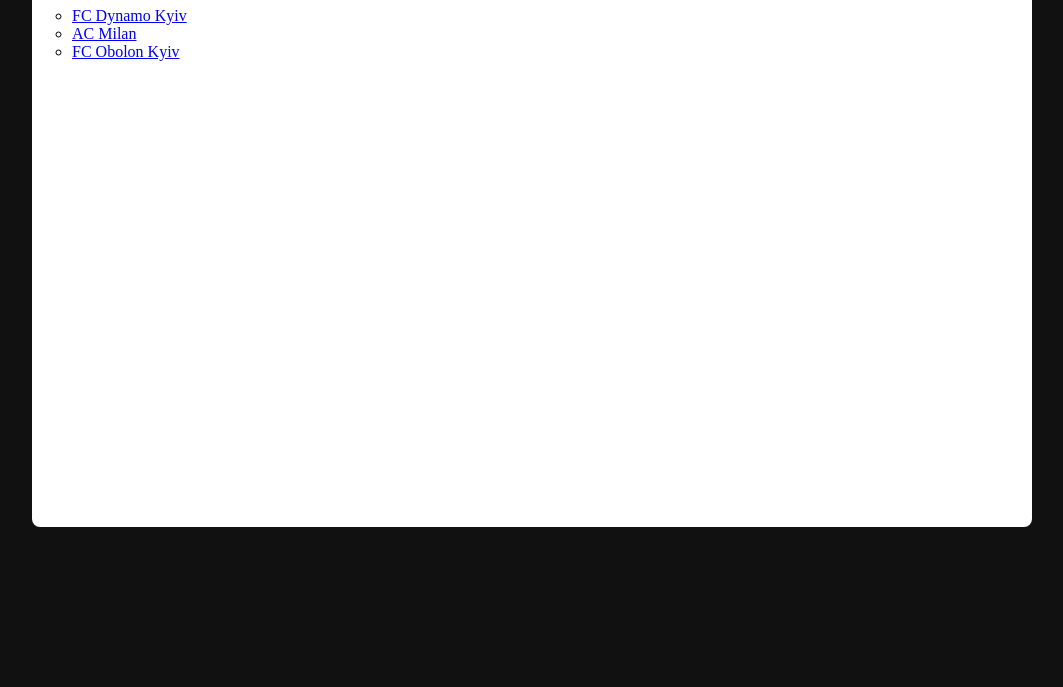
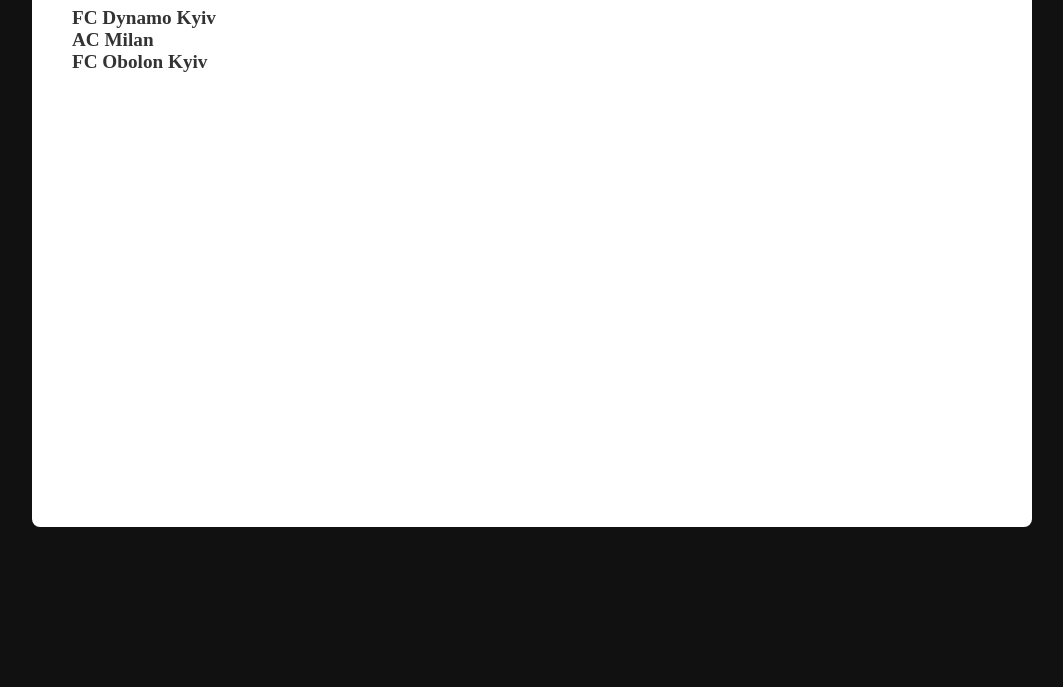
Before and after one commit to panshadow/bb-demo, a plain HTML site: page index.html in a window 1280 px wide. Shown: the part 113-800 px from the top of the page, without its empty margins (108-1171 px from the left). Drawn offline with Linux system fonts and the light colour scheme.

Commit message:
index list style update

```diff
--- a/css/style.css
+++ b/css/style.css
@@ -70,3 +70,19 @@ ul#screenlist li.screen a.back-link {
   color: #333;
   font-size: 80%;
 }
+
+ul#screenlist li#index-screen.screen li {
+  list-style-type: none;
+}
+
+ul#screenlist li#index-screen.screen li a {
+  color: #333;
+  text-decoration: none;
+  font-weight: bold;
+  font-size: 120%;
+  margin: 5px 0;
+}
+
+ul#screenlist li#index-screen.screen li a:hover {
+  color: #77f;
+}
```
